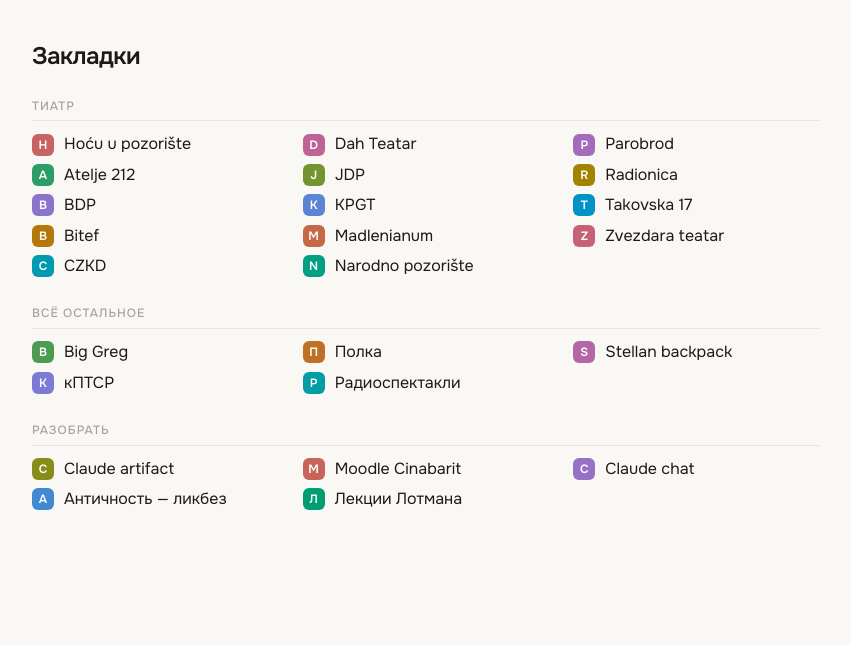
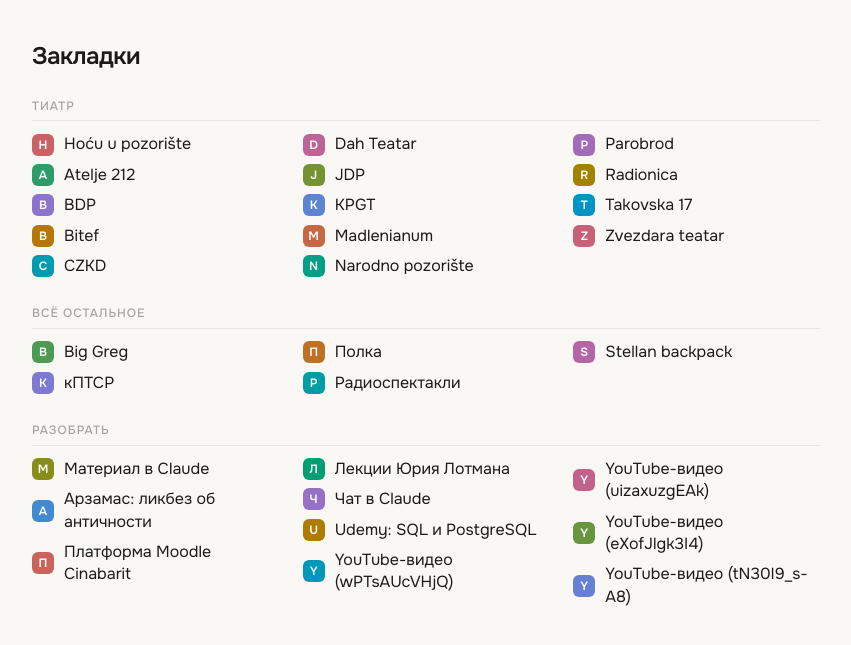
Before and after one commit to mitenka/links, a Jekyll site: the page built from index.md, in a window 1280 px wide. Shown: the top 645 px of the page, without its empty margins (214-1065 px from the left). Built offline with Jekyll 4.4.1, drawn with Linux system fonts in a browser that asks for light colours.

Commit message:
Clarify bookmark titles and add learning links

```diff
--- a/index.md
+++ b/index.md
@@ -37,8 +37,13 @@ title: Закладки
 
 ## Разобрать
 
-- [Claude artifact](https://claude.ai/artifact/Nswbu8iHTCyuocVqvKjjdX#e229fa6a-6b3c.m645jbnrf4k.58)
-- [Античность — ликбез](https://arzamas.academy/likbez/antiquity)
-- [Moodle Cinabarit](https://moodle.cinabarit.rs/)
-- [Лекции Лотмана](https://arzamas.academy/special/lotman-lectures)
-- [Claude chat](https://claude.ai/chat/55c7738d-9132-4aa6-9852-2a86cfbe03a2)
+- [Материал в Claude](https://claude.ai/artifact/Nswbu8iHTCyuocVqvKjjdX#e229fa6a-6b3c.m645jbnrf4k.58)
+- [Арзамас: ликбез об античности](https://arzamas.academy/likbez/antiquity)
+- [Платформа Moodle Cinabarit](https://moodle.cinabarit.rs/)
+- [Лекции Юрия Лотмана](https://arzamas.academy/special/lotman-lectures)
+- [Чат в Claude](https://claude.ai/chat/55c7738d-9132-4aa6-9852-2a86cfbe03a2)
+- [Udemy: SQL и PostgreSQL](https://www.udemy.com/course/sql-and-postgresql/learn/lecture/22801753#overview)
+- [YouTube-видео (wPTsAUcVHjQ)](https://www.youtube.com/watch?v=wPTsAUcVHjQ)
+- [YouTube-видео (uizaxuzgEAk)](https://www.youtube.com/watch?v=uizaxuzgEAk)
+- [YouTube-видео (eXofJlgk3I4)](https://www.youtube.com/watch?v=eXofJlgk3I4)
+- [YouTube-видео (tN30I9_s-A8)](https://www.youtube.com/watch?v=tN30I9_s-A8)
```
